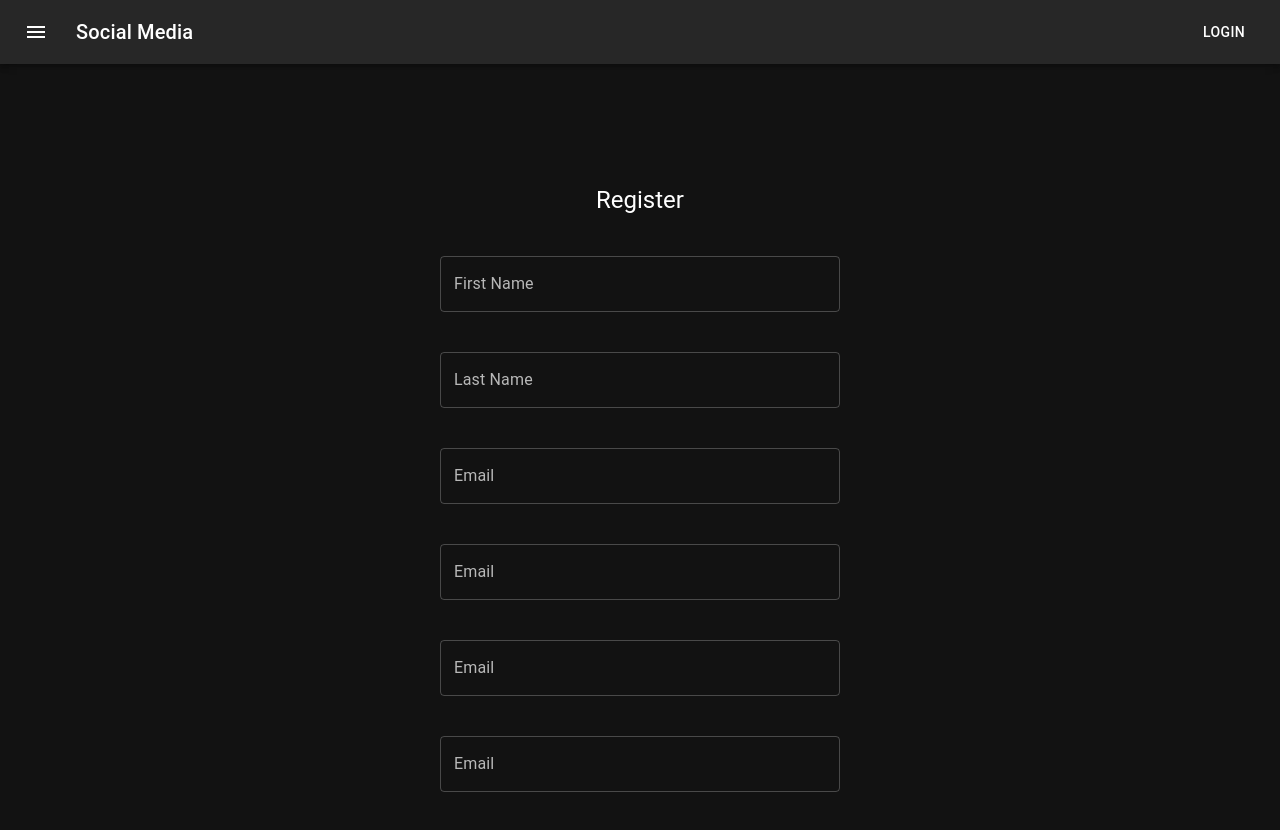
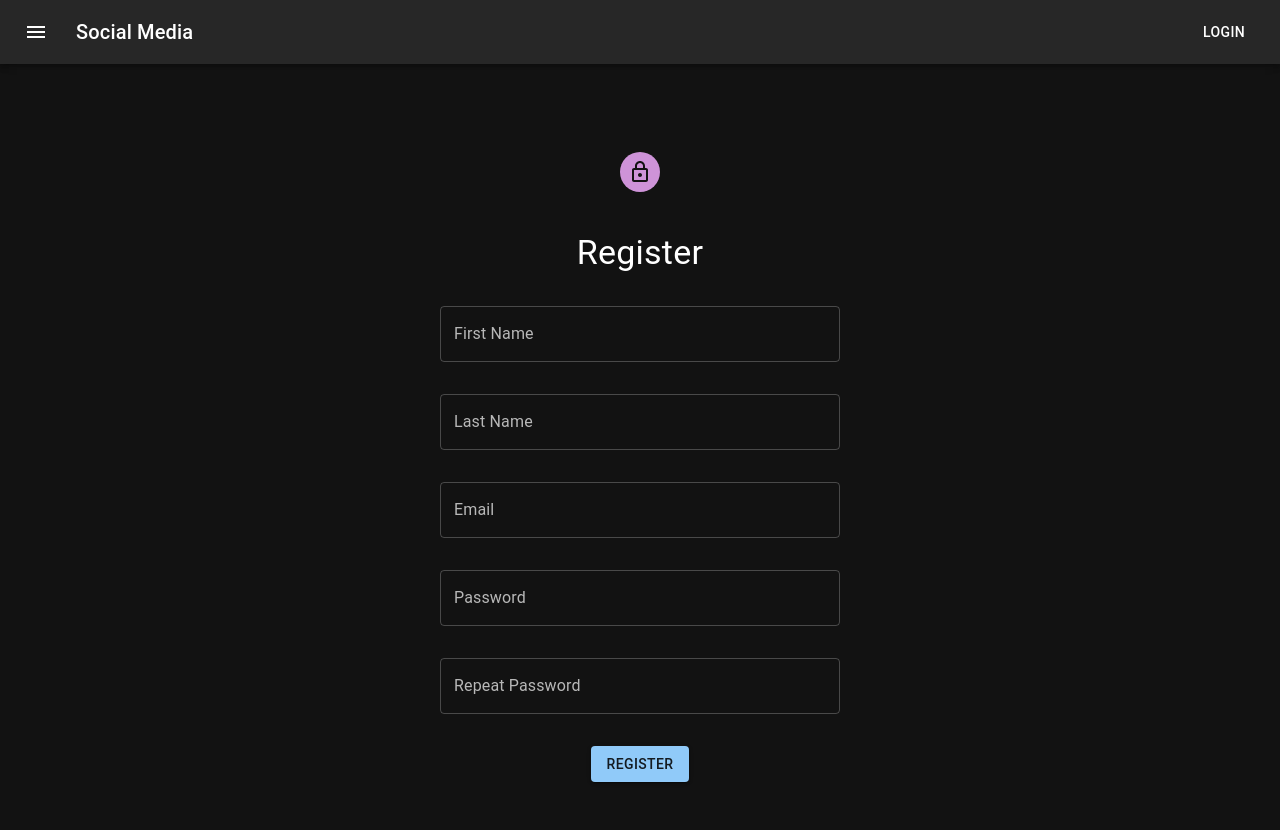
Before and after one commit to glin18/social-media, a React (Create React App) app in the folder client/: page / in a window 1280 px wide. Shown: the top 830 px of the page. After the commit the page ends 800 px from the top, so only its background shows below. Built offline with nearby package versions, Linux system fonts and the light colour scheme.

Commit message:
Add register button and icon

```diff
--- a/client/src/pages/Register.js
+++ b/client/src/pages/Register.js
@@ -1,5 +1,6 @@
 import React from "react";
-import { TextField, Box, Typography } from "@mui/material";
+import { TextField, Box, Typography, Button, Avatar } from "@mui/material";
+import LockOutlinedIcon from "@mui/icons-material/LockOutlined";
 
 const Register = () => {
   return (
@@ -10,12 +11,13 @@ const Register = () => {
         flexDirection: "column",
         alignItems: "center",
         justifyContent: "center",
-        gap: 5,
+        gap: 4,
       }}
     >
-      <Typography variant="h5" sx={{ mt: 5 }}>
-        Register
-      </Typography>
+      <Avatar sx={{ m: 1, bgcolor: "secondary.main" }}>
+        <LockOutlinedIcon />
+      </Avatar>
+      <Typography variant="h4">Register</Typography>
       <TextField
         id="outlined-basic"
         label="First Name"
@@ -36,22 +38,19 @@ const Register = () => {
       />
       <TextField
         id="outlined-basic"
-        label="Email"
+        label="Password"
+        type="password"
         variant="outlined"
         sx={{ maxWidth: 400, width: "100%" }}
       />
       <TextField
         id="outlined-basic"
-        label="Email"
+        label="Repeat Password"
         variant="outlined"
+        type="password"
         sx={{ maxWidth: 400, width: "100%" }}
       />
-      <TextField
-        id="outlined-basic"
-        label="Email"
-        variant="outlined"
-        sx={{ maxWidth: 400, width: "100%", mb: 10 }}
-      />
+      <Button variant="contained">Register</Button>
     </Box>
   );
 };
```
